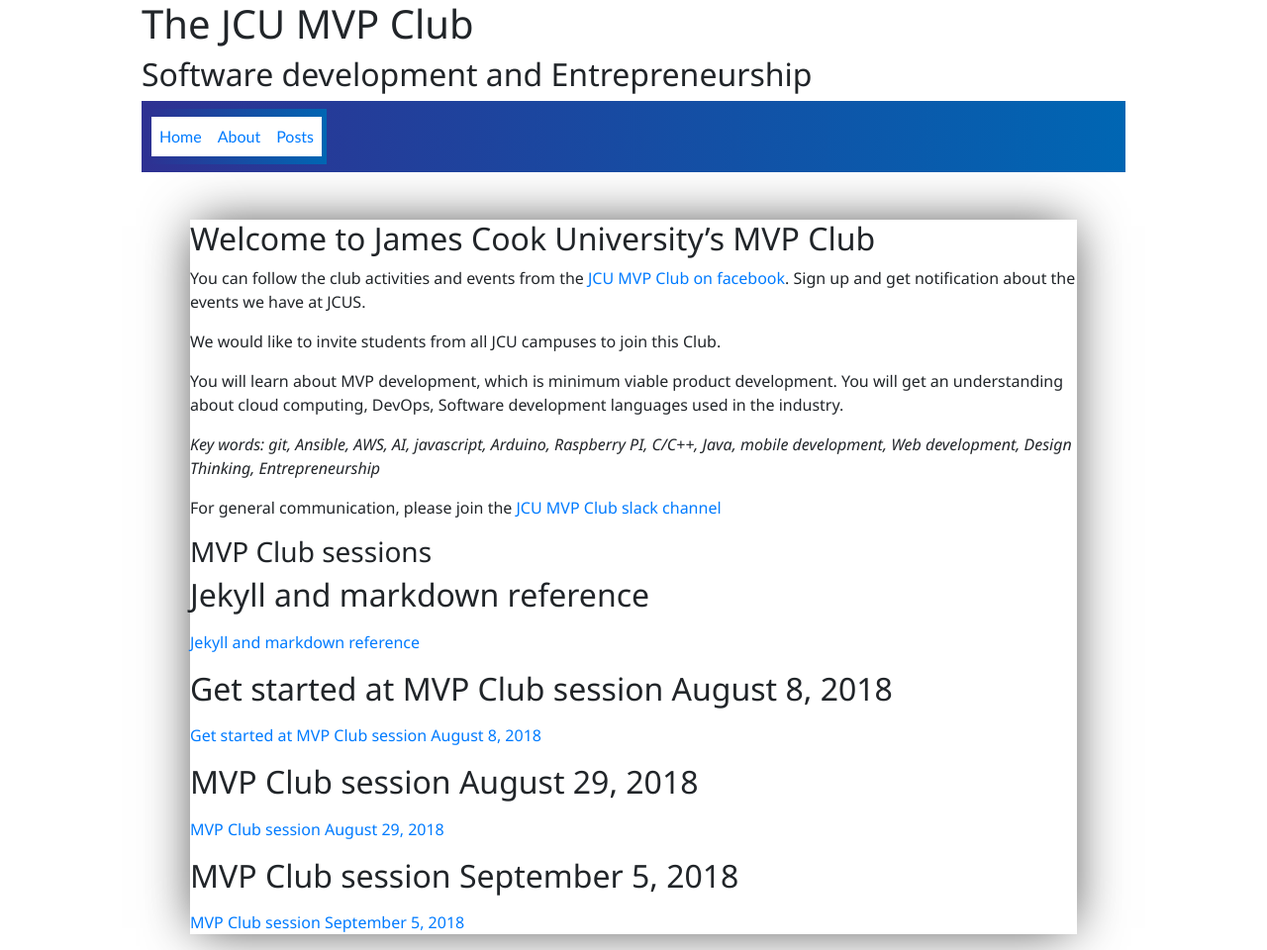
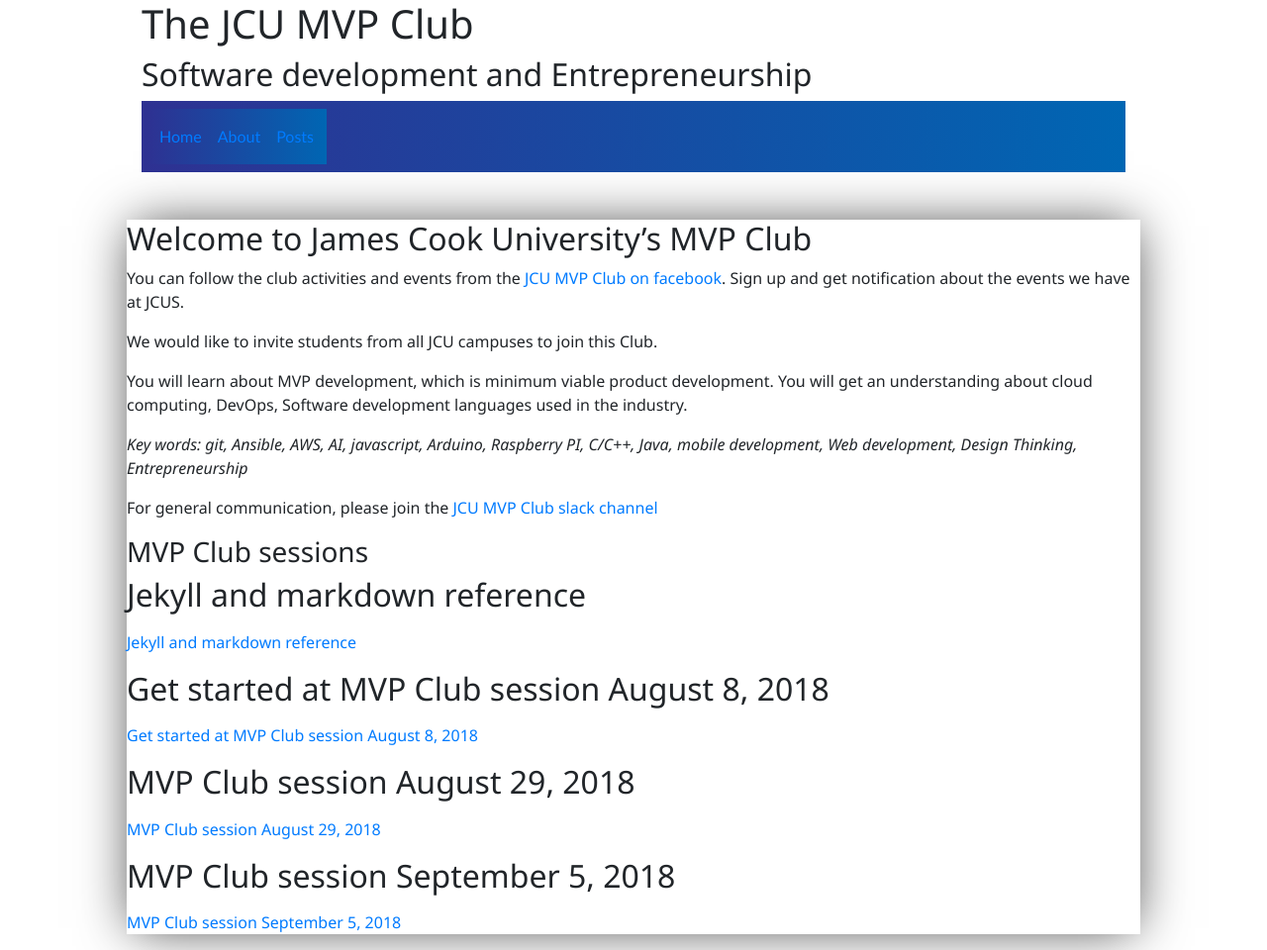
Before and after one commit to id8lab/id8club.github.io, a Jekyll site: the page built from index.md, in a window 1280 px wide. Shown: the whole page at 99% size. Built offline with Jekyll 4.4.1, drawn with Linux system fonts in a browser that asks for light colours; our own code applies the rules of GitHub Pages for plain Markdown files.

Commit message:
Update style.css

```diff
--- a/assets/css/style.css
+++ b/assets/css/style.css
@@ -1,6 +1,6 @@
 .body-content {
 
-  width: 70%;
+  width: 80%;
   margin: auto;
   font-family:'Segoe UI', Tahoma, Geneva, Verdana, sans-serif;
   -webkit-box-shadow: 0px 0px 50px -6px rgba(0,0,0,0.75);
@@ -22,7 +22,3 @@
   margin: auto;
   font-family:'Segoe UI', Tahoma, Geneva, Verdana, sans-serif;
 }
-.navbar a{
-
-  background: #FFF;
-}
```
